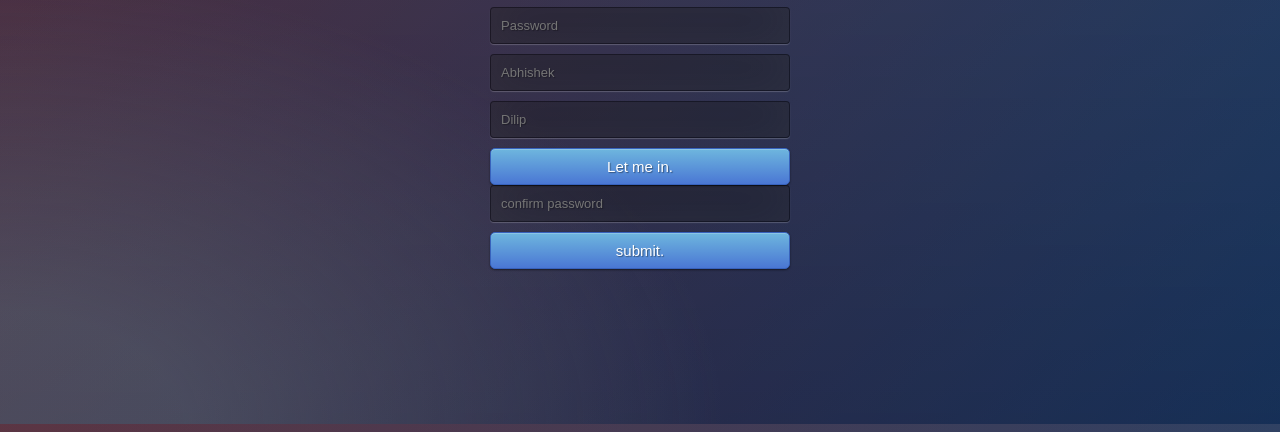
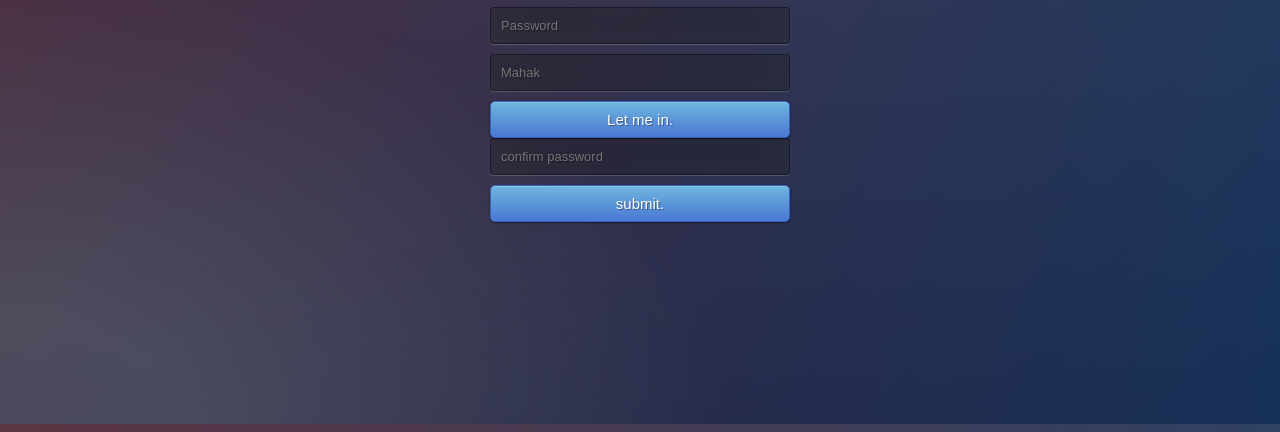
Before and after one commit to Abhishekbhatnagar-prog/GIT-Introduction, a plain HTML site: page index.html in a window 1280 px wide. Shown: the part 376-808 px from the top of the page. Drawn offline with nearby package versions, Linux system fonts and the light colour scheme.

Commit message:
Changed the placeholder

```diff
--- a/index.html
+++ b/index.html
@@ -14,8 +14,8 @@
     <form method="post">
     	<input type="text" name="u" placeholder="Username" required="required" />
         <input type="password" name="p" placeholder="Password" required="required" />
-		<input type="text" name="p" placeholder="Abhishek" required="required" />
-		<input type="text" name="p" placeholder="Dilip" required="required" />
+		<!-- <input type="text" name="p" placeholder="Abhishek" required="required" /> -->
+		<input type="text" name="p" placeholder="Mahak" required="required" />
         <button type="submit" class="btn btn-primary btn-block btn-large">Let me in.</button>
         <input type="password" name="p" placeholder="confirm password" required="required" />
         <button type="submit" class="btn btn-primary btn-block btn-large">submit.</button>
```
